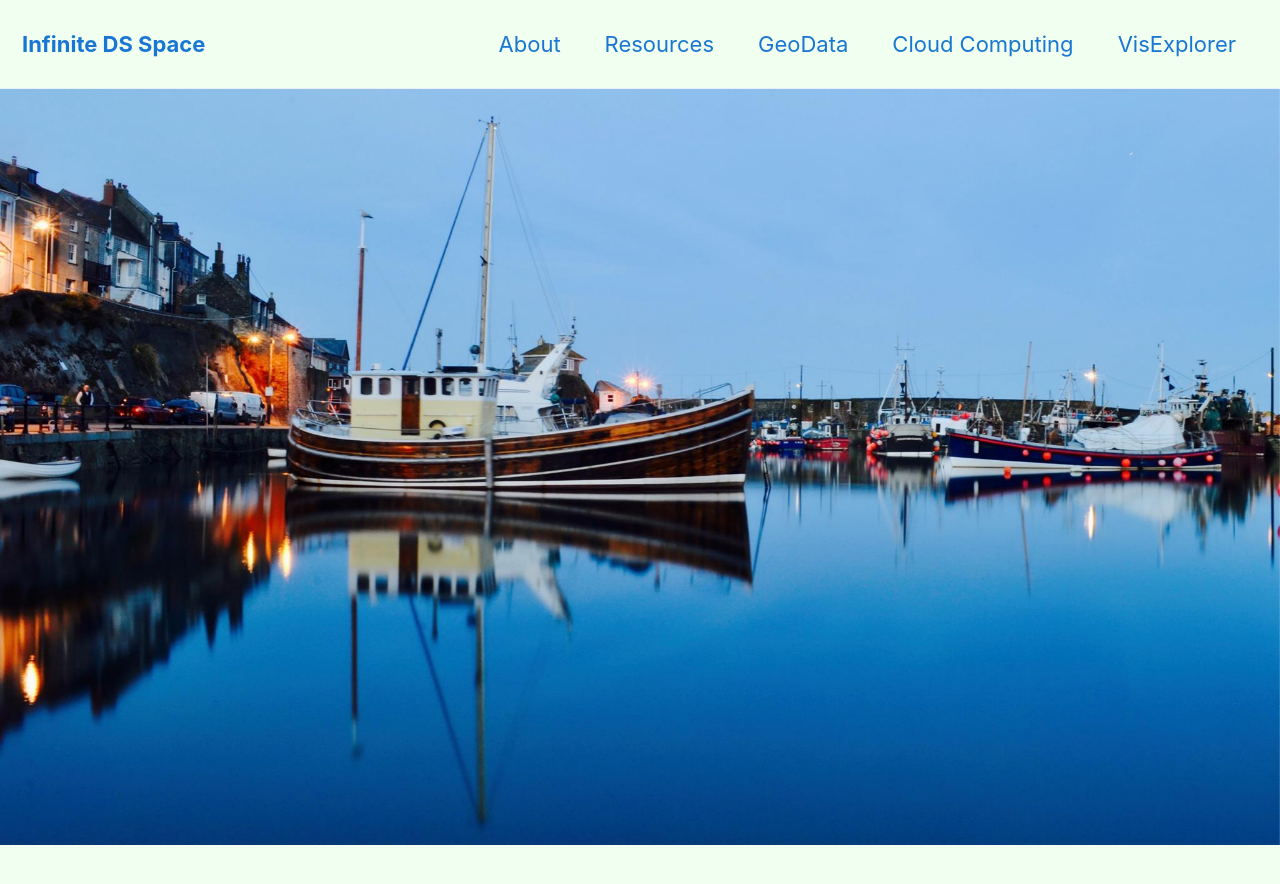
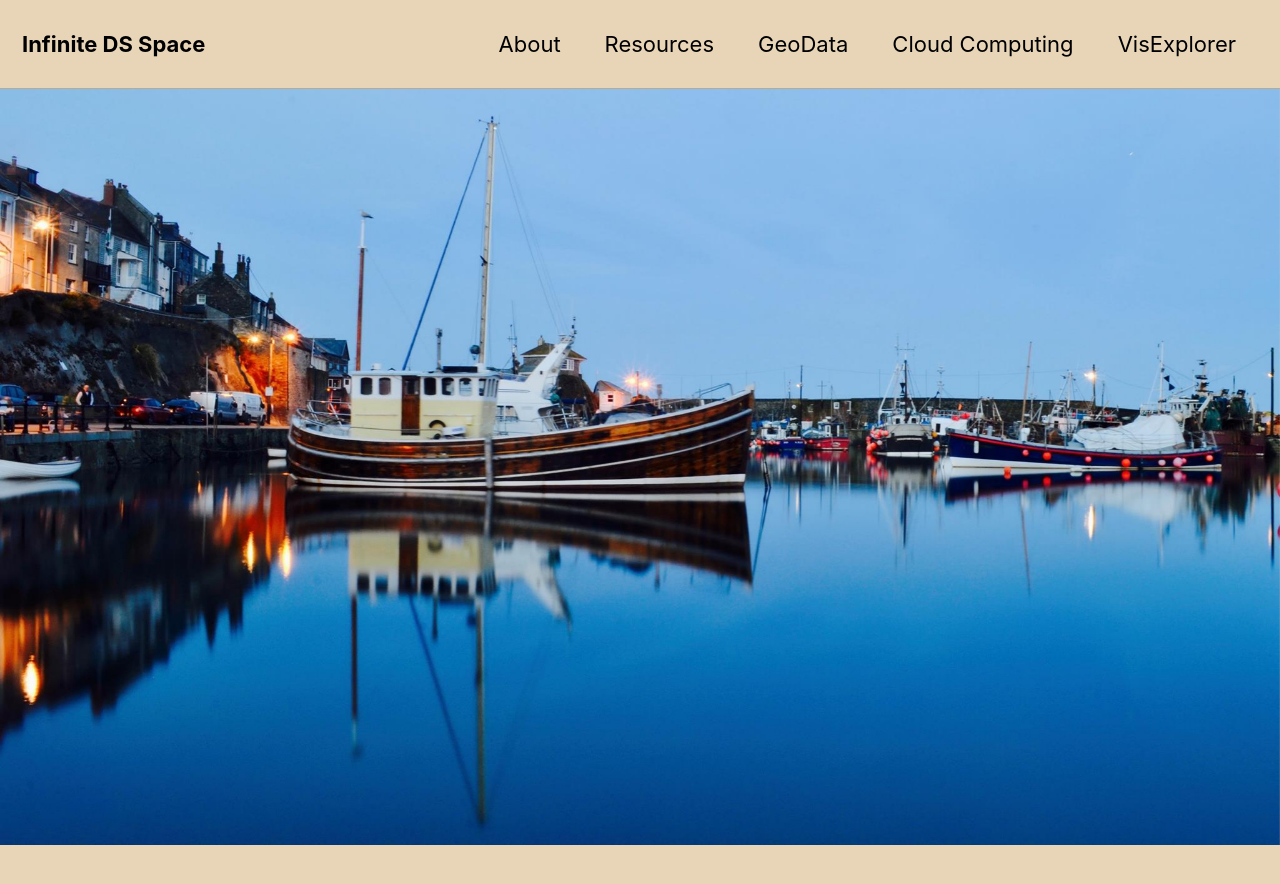
Before and after one commit to ns3115neha/ns3115neha.github.io, a Jekyll site: the page built from index.html, in a window 1280 px wide and 900 px high. Shown: the top 884 px of the window. Built offline with Jekyll 4.4.1, drawn with Linux system fonts in a browser that asks for light colours; cached includes are drawn as plain includes; nearby versions of some CDN libraries; the list of posts is cut into pages by our own code.

Commit message:
Update _config.yml

```diff
--- a/_config.yml
+++ b/_config.yml
@@ -12,7 +12,7 @@
 
 # theme                  : "minimal-mistakes-jekyll"
 # remote_theme           : "mmistakes/minimal-mistakes"
-minimal_mistakes_skin    : "aqua" # "air", "aqua", "contrast", "dark", "dirt", "neon", "mint", "plum", "sunrise" ,'default'
+minimal_mistakes_skin    : "sunrise" # "air", "aqua", "contrast", "dark", "dirt", "neon", "mint", "plum", "sunrise" ,'default'
 
 # Site Settings
 locale                   : "en-US"
```
